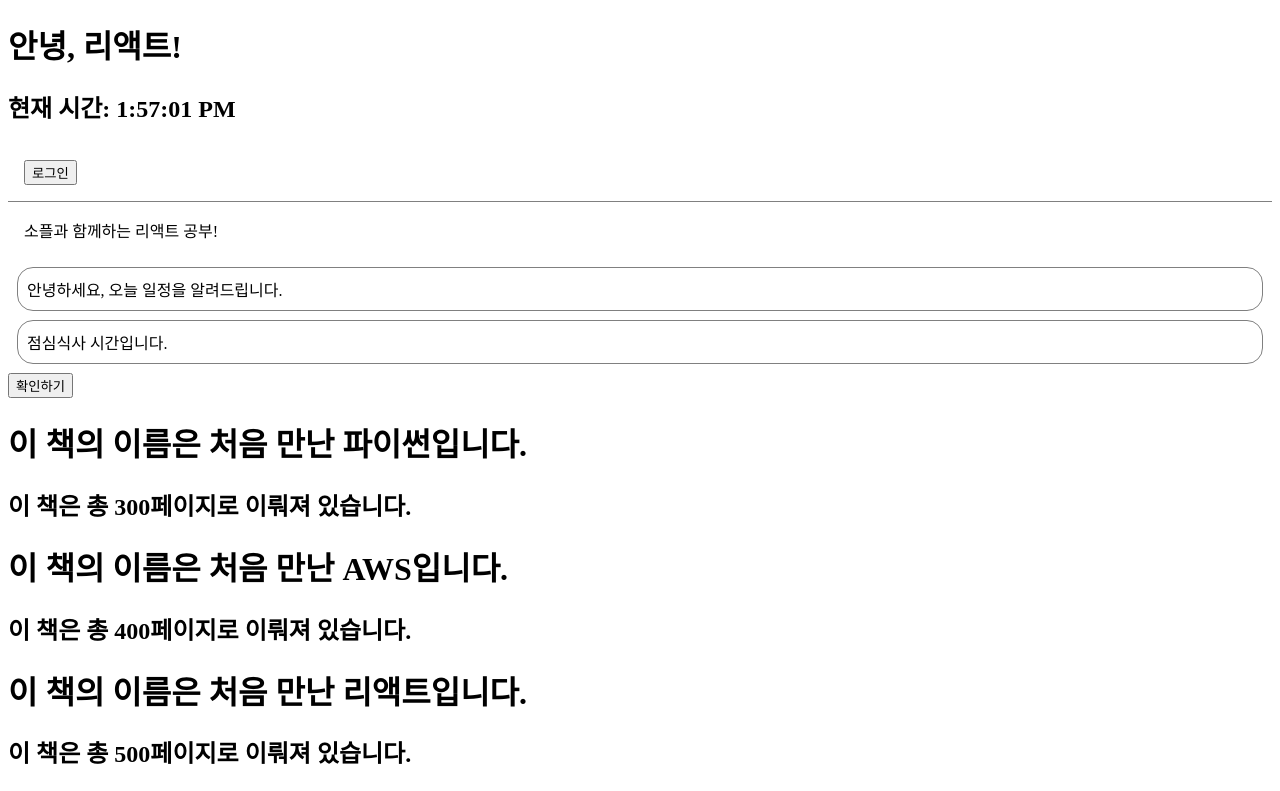
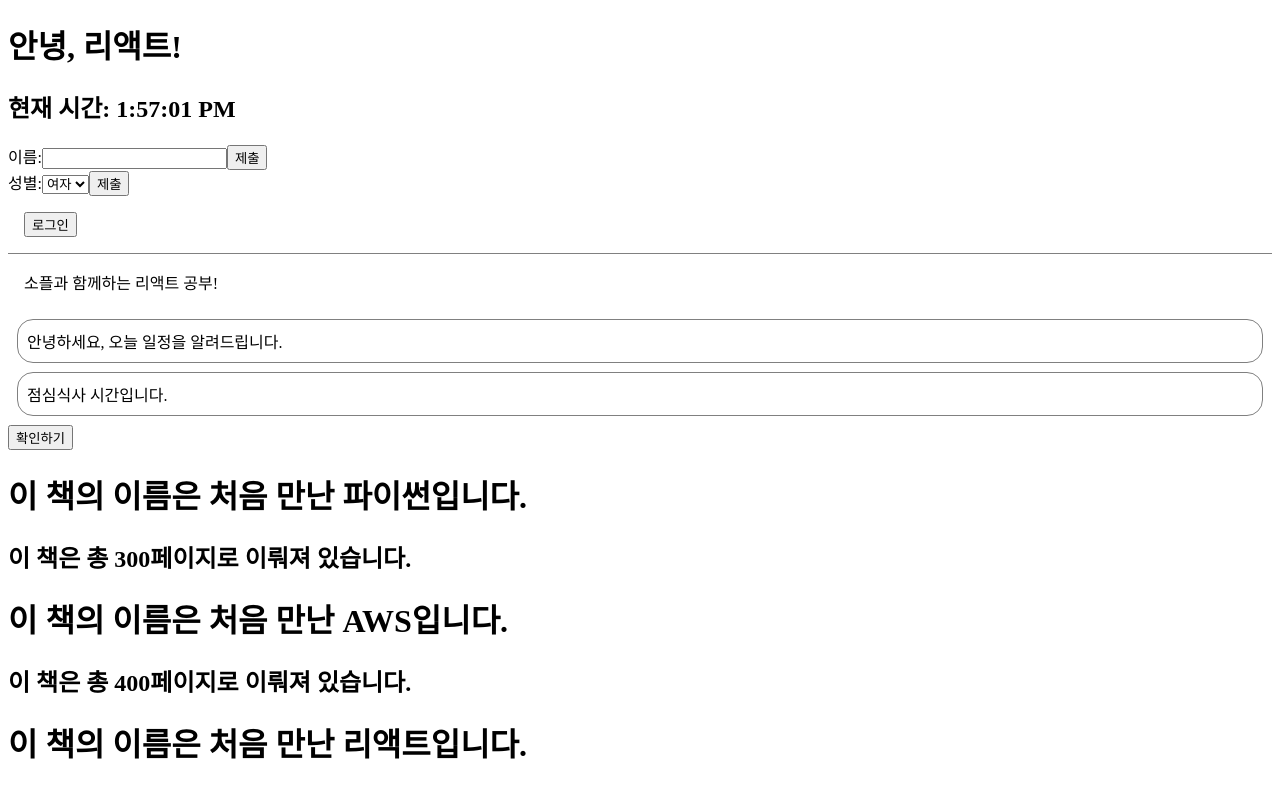
Before and after one commit to LucyYoo/React-study-first, a React (Create React App) app: page / in a window 1280 px wide. Shown: the top 791 px of the page. Built offline with nearby package versions, Linux system fonts and the light colour scheme.

Commit message:
week2/section11/SignUp

```diff
--- a/src/index.js
+++ b/src/index.js
@@ -11,6 +11,7 @@
 //chapter_03
 import Library from './week1/Book/Library';
 import AttendanceBook from './week2/AttendanceBook';
+import SignUp from './week2/SignUp';
 
 const root = ReactDOM.createRoot(document.getElementById('root'));
 // root.render(
@@ -22,6 +23,7 @@
   root.render(
     <React.StrictMode>
       <Clock />
+      <SignUp />
       <Login />
       <NotificationList />
       <ConfirmButtonvFuction />
--- /dev/null
+++ b/src/week2/SignUp.jsx
@@ -0,0 +1,38 @@
+import React, { useState } from 'react'
+
+export default function SignUp() {
+    const [name, setName] = useState("");
+    const [gender, setGender] = useState("여자");
+
+    const handleChangeName = (event) => {
+        setName(event.target.value);
+    };
+
+    const handleChangeGender = (event) => {
+        setGender(event.target.value);
+    }
+
+    const handleSubmit = (event) => {
+        alert(`이름: ${name} 성별: ${gender}`);
+        event.preventDefault();
+    };
+
+  return (
+    <form onSubmit={handleSubmit}>
+        <label>
+            이름:
+            <input type='text' value={name} onChange={handleChangeName} />
+        </label>
+        <button type='submit'>제출</button>
+        <br />
+        <label>
+            성별:
+            <select value={gender} onChange={handleChangeGender}>
+                <option value={'남자'}>남자</option>
+                <option value={'여자'}>여자</option>
+            </select>
+        </label>
+        <button type='submit'>제출</button>
+    </form>
+  )
+}
```
